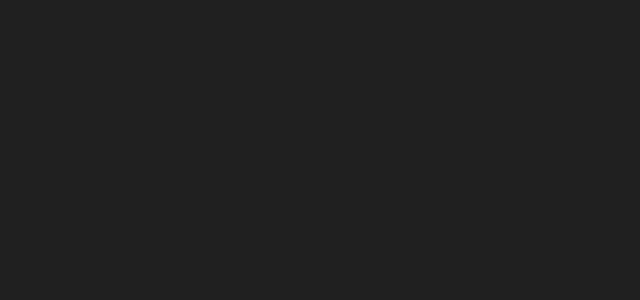
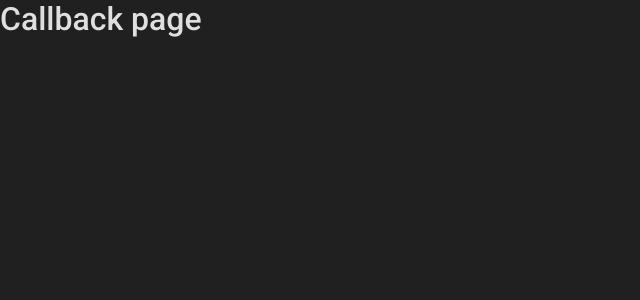
Before and after one commit to raphaelcdsouza/gitrepofinderfront, a React (Create React App) app: page /callback in a window 1280 px wide. Shown: the top 300 px of the page, without its empty margins (0-640 px from the left). Built offline with nearby package versions, Linux system fonts and the light colour scheme.

Commit message:
Github callback page

```diff
--- a/src/App.js
+++ b/src/App.js
@@ -2,6 +2,7 @@ import React from 'react';
 import { BrowserRouter as Router, Switch, Route } from 'react-router-dom';
 
 import Dashboard from './pages/Dashboard';
+import Callback from './pages/Callback';
 
 import GlobalStyles from './styles/global';
 
@@ -11,6 +12,7 @@ function App() {
       <GlobalStyles />
       <Switch>
         <Route path="/" exact component={Dashboard} />
+        <Route path="/callback" exact component={Callback} />
       </Switch>
     </Router>
   )
--- /dev/null
+++ b/src/pages/Callback/index.jsx
@@ -0,0 +1,7 @@
+import React from 'react';
+
+const Callback = () => {
+  return <h1>Callback page</h1>
+};
+
+export default Callback;
```
